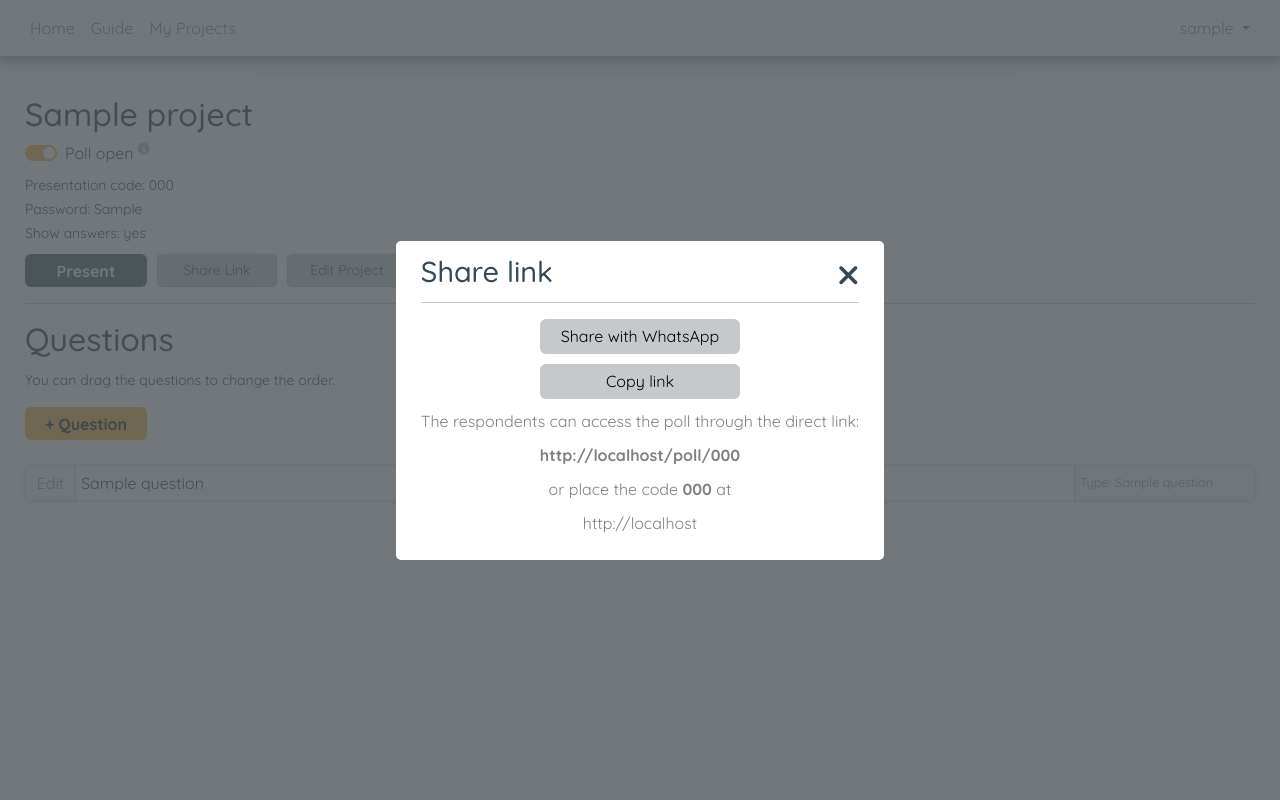
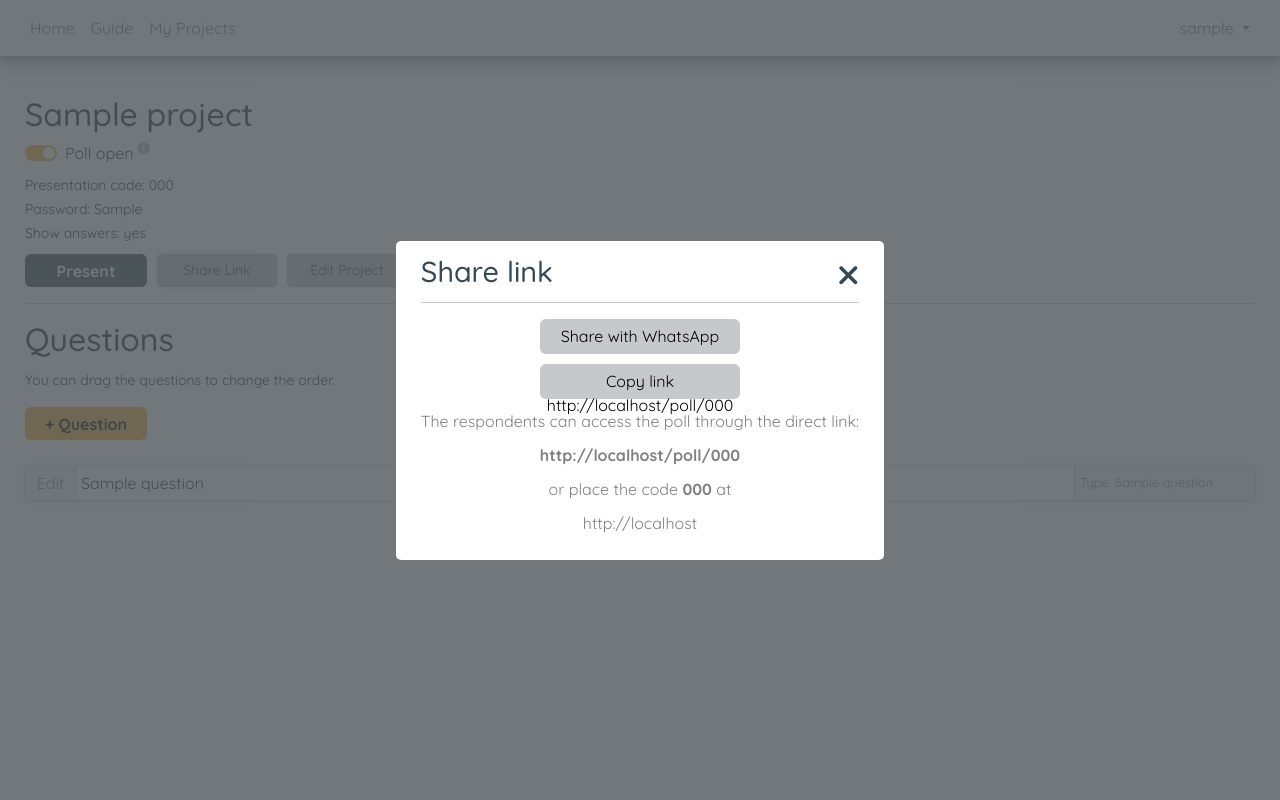
Before and after one commit to bgtti/polln, a Django app: page /dashboard/project/1 in a window 1280 px wide, after a click on "Share Link". Run offline with Django 4.2, Linux system fonts and the light colour scheme; a user stored in the database is signed in; tables that the repository leaves empty hold one stand-in row (values such as "Sample post"); some libraries are stand-ins or nearby versions.

Commit message:
copy link bug

```diff
--- a/dashboard/templates/dashboard/modal_share_link.html
+++ b/dashboard/templates/dashboard/modal_share_link.html
@@ -16,7 +16,7 @@
 
             <a href="" role="button" class="btn btn-light my-2 my-sm-0 BASE-btn BASE-btn-type4"
                 data-url="{{ request.scheme }}://{{ request.get_host }}{{ poll_url }}"
-                onclick="copyLinkToPollToClipboard(this)">Copy link</a>
+                onclick="copyLinkToPollToClipboard(this)">Copy link {{ request.scheme }}://{{ request.get_host }}{{ poll_url }}</a>
             <p>The respondents can access the poll through the direct link:</p>
             <p><b>{{ request.scheme }}://{{ request.get_host }}{% url 'poll:index' prj=project.prj_code %}</b></p>
             <p>or place the code <b>{{ project.prj_code }}</b> at</p>
```
